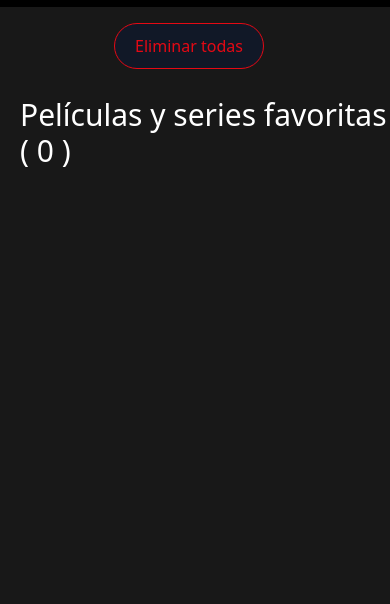
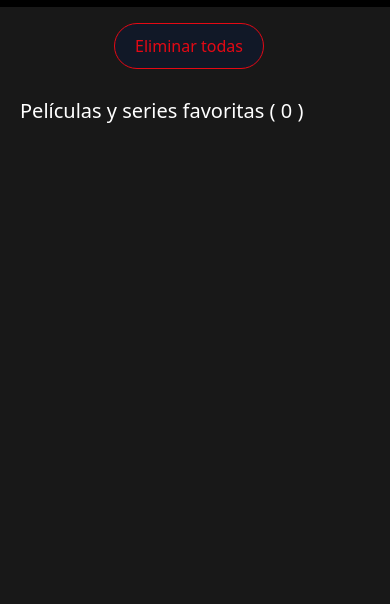
Before and after one commit to jleon80/Proyecto-final-JAVASCRIPT, a plain HTML site: page favorites.html in a window 390 px wide. Shown: the part 53-657 px from the top of the page. Drawn offline with nearby package versions, Linux system fonts and the light colour scheme.

Commit message:
refactoring

```diff
--- a/favorites.html
+++ b/favorites.html
@@ -138,7 +138,7 @@
 
       <!-- -----list  movies----- -->
       <!-- Favorite movies -->
-      <p class="title-container ml-5 mb-5 text-3xl text-white">Películas y series favoritas</p>
+      <p class="title-container ml-5 mb-5 text-xl md:text-3xl text-white">Películas y series favoritas</p>
 
       <section id="main-container" class="container flex flex-wrap justify-center m-auto">
 
```
